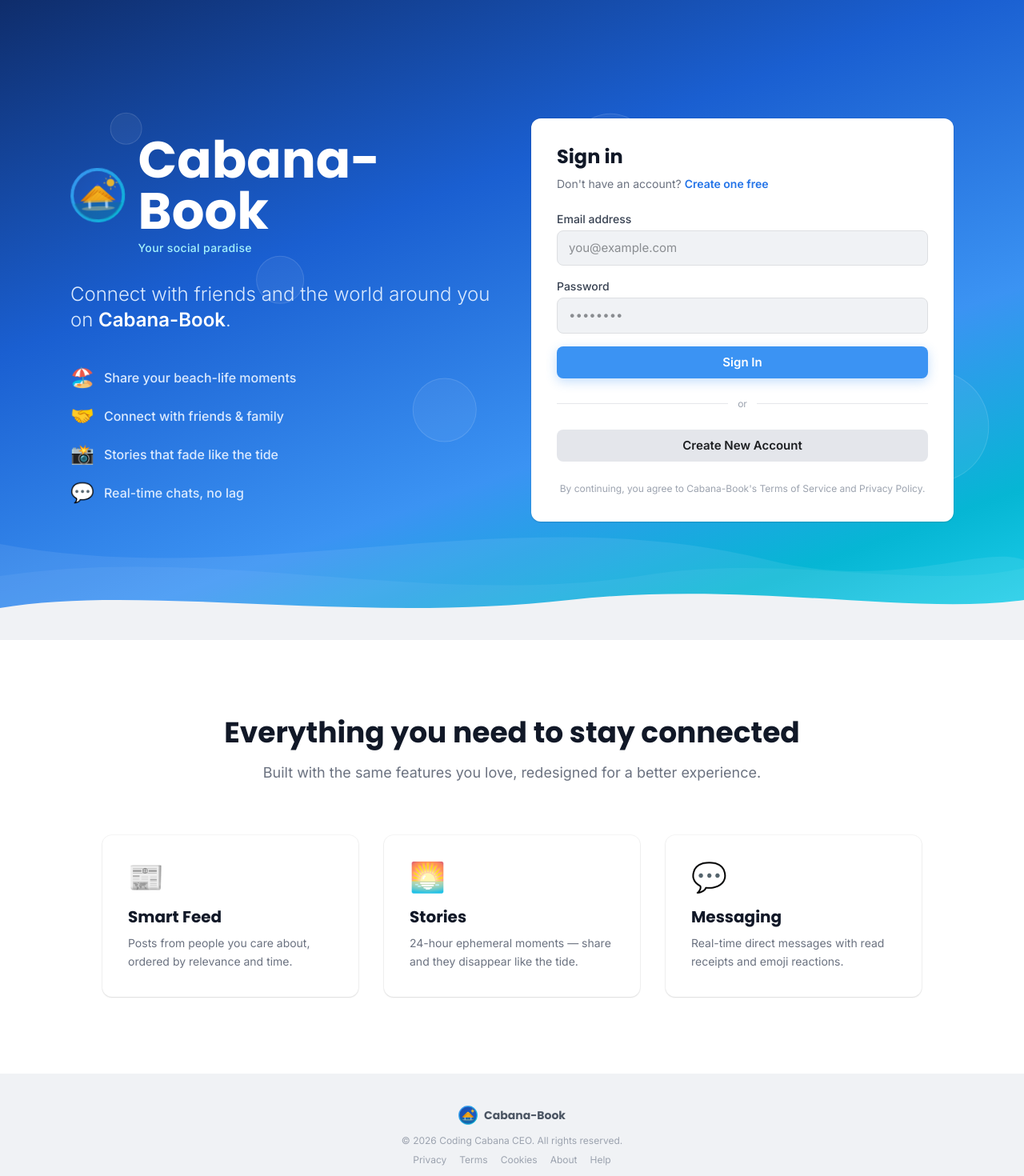
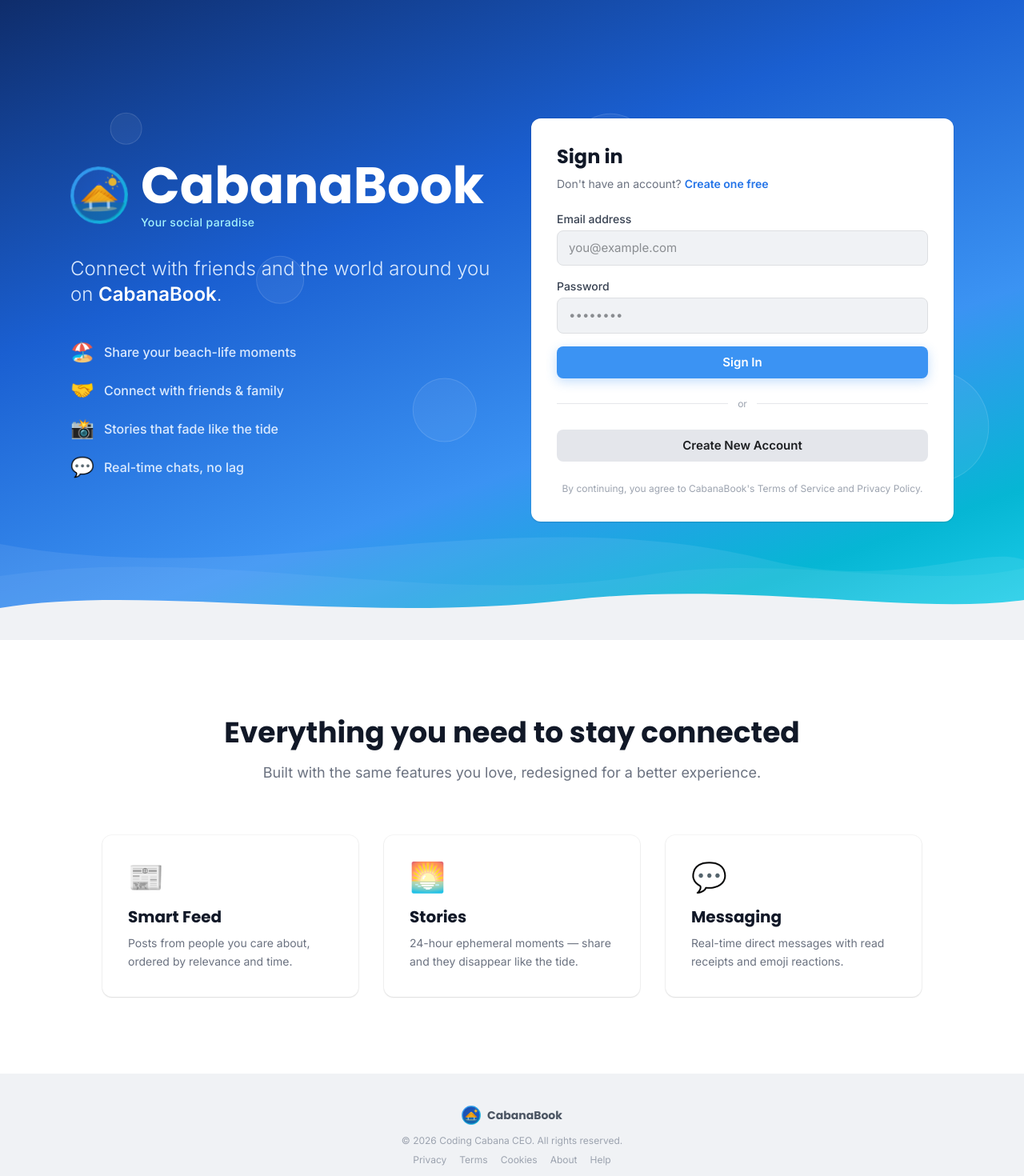
Before and after one commit to mikejhenry/cabana-book, a React (Vite) app: page / in a window 1280 px wide. Shown: the top 1470 px of the page at 80% size. Built offline with nearby package versions, Linux system fonts and the light colour scheme; no server answers.

Commit message:
Update LandingPage.tsx
Fixing a line in the code based on error output received.

```diff
--- a/src/pages/LandingPage.tsx
+++ b/src/pages/LandingPage.tsx
@@ -157,7 +157,7 @@ export default function LandingPage() {
                   className="font-display font-bold leading-none"
                   style={{ fontSize: 'clamp(2.5rem, 6vw, 4rem)' }}
                 >
-                  Cabana-Book
+                  CabanaBook
                 </h1>
                 <p className="text-cyan-200 text-sm font-medium tracking-wide mt-1">
                   Your social paradise
@@ -172,7 +172,7 @@ export default function LandingPage() {
               animate={{ opacity: 1, y: 0 }}
               transition={{ delay: 0.3, duration: 0.6 }}
             >
-              Connect with friends and the world around you on <strong className="font-semibold text-white">Cabana-Book</strong>.
+              Connect with friends and the world around you on <strong className="font-semibold text-white">CabanaBook</strong>.
             </motion.p>
 
             {/* Feature list */}
@@ -274,7 +274,7 @@ export default function LandingPage() {
             </Link>
 
             <p className="text-xs text-gray-400 text-center mt-6 leading-relaxed">
-              By continuing, you agree to Cabana-Book's Terms of Service and Privacy Policy.
+              By continuing, you agree to CabanaBook's Terms of Service and Privacy Policy.
             </p>
           </motion.div>
         </div>
@@ -343,7 +343,7 @@ export default function LandingPage() {
       <footer className="bg-surface-bg py-10 px-6 text-center text-gray-400 text-xs">
         <div className="flex items-center justify-center gap-2 mb-3">
           <CabanaLogo size={24} />
-          <span className="font-display font-bold text-gray-600 text-sm">Cabana-Book</span>
+          <span className="font-display font-bold text-gray-600 text-sm">CabanaBook</span>
         </div>
         <p className="mb-2">
           {/* NOTE: Replace "Coding Cabana CEO" with your real name when ready */}
```
